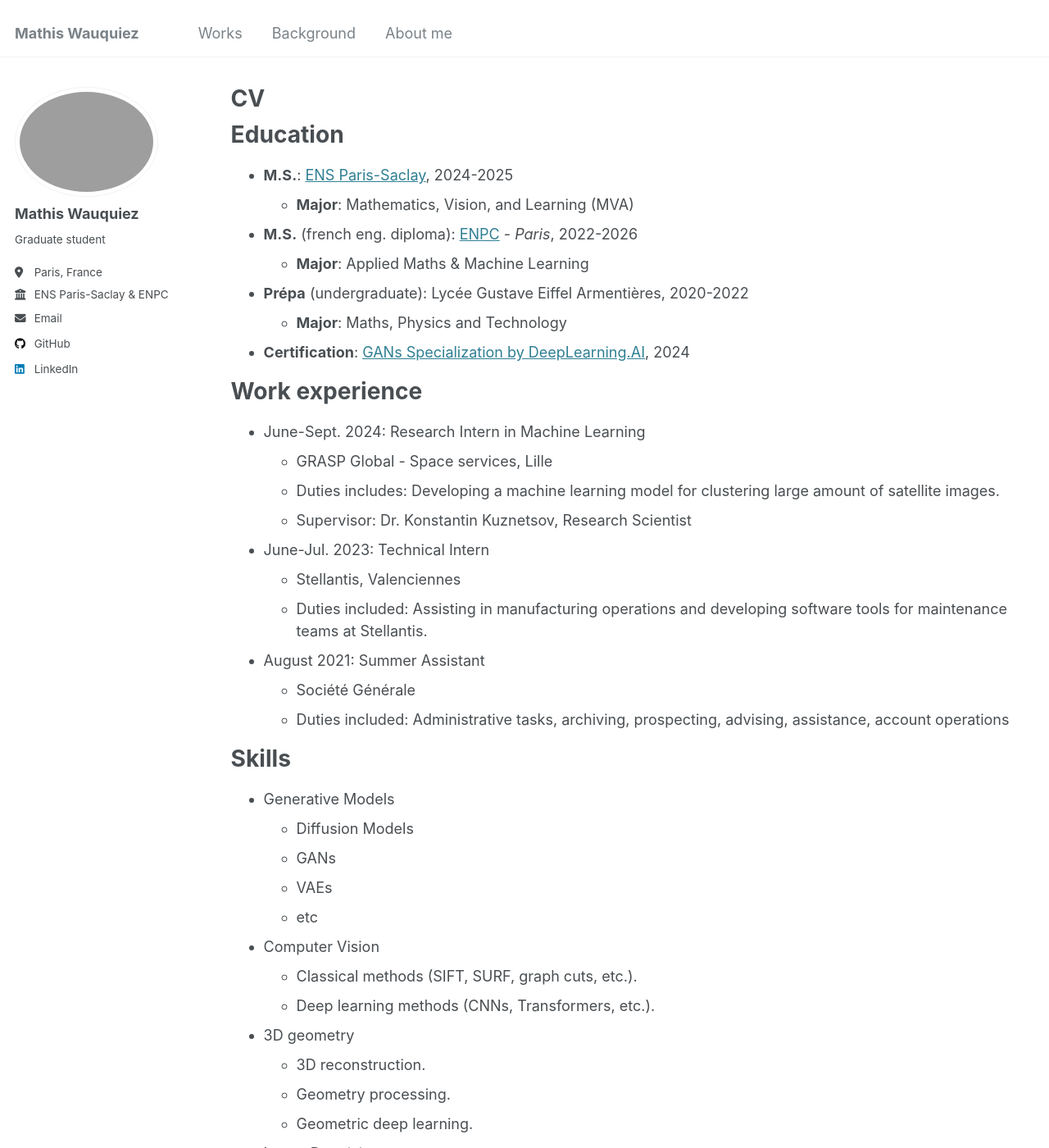
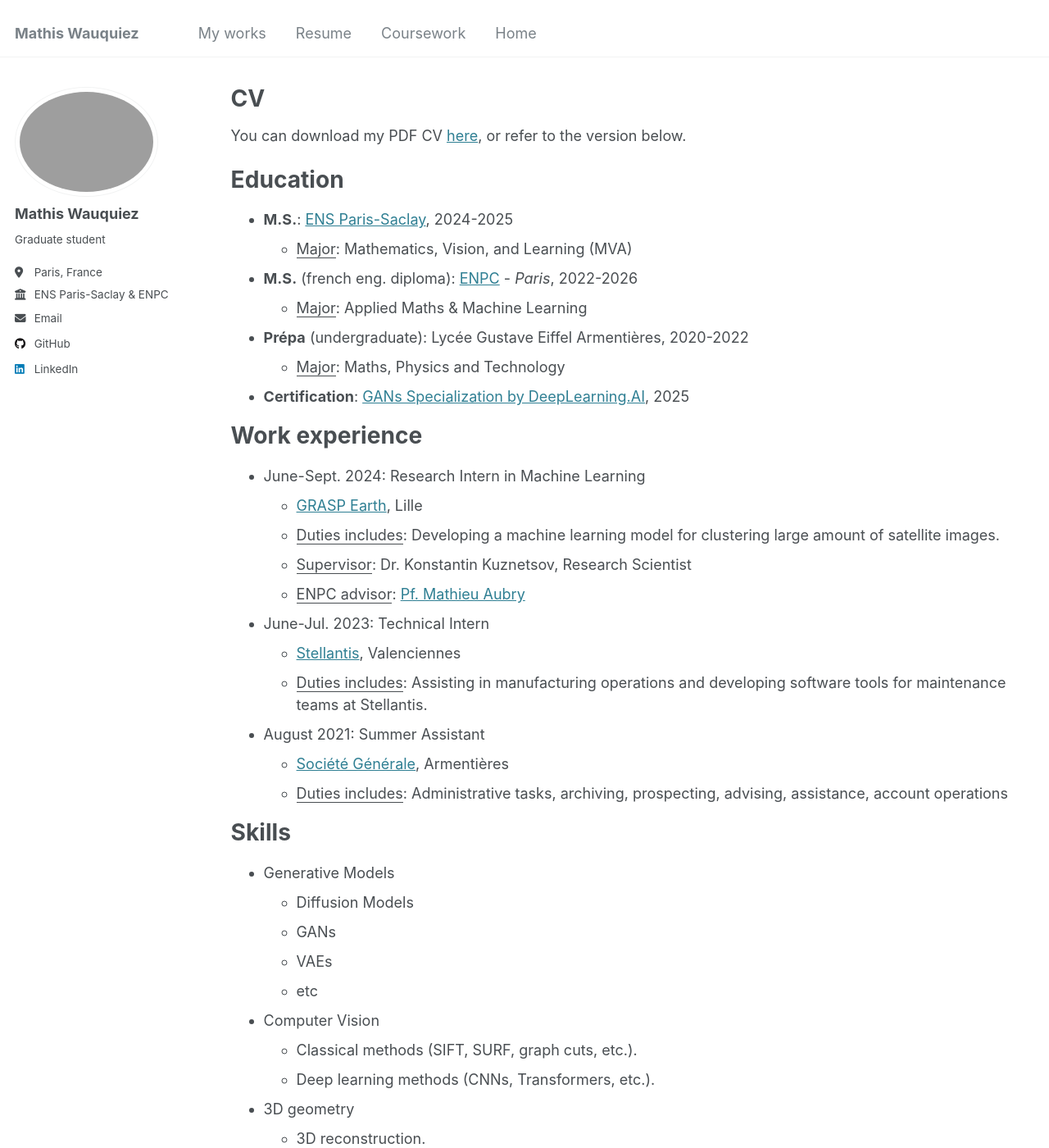
Before and after one commit to pikoglu/pikoglu.github.io, a Jekyll site: the page built from _pages/cv.md, in a window 1280 px wide and 1400 px high. Shown: the whole window at 82% size. Built offline with Jekyll 4.4.1, drawn with Linux system fonts in a browser that asks for light colours.

Commit message:
dummy comit

```diff
--- a/_data/navigation.yml
+++ b/_data/navigation.yml
@@ -6,11 +6,14 @@
 
 main:
 
-  - title: "Works"
+  - title: "My works"
     url: /portfolio/
 
-  - title: "Background"
+  - title: "Resume"
     url: /cv/
 
-  - title: "About me"
+  - title: "Coursework"
     url: /about/
+
+  - title: "Home"
+    url: /home/
--- a/_pages/cv.md
+++ b/_pages/cv.md
@@ -9,32 +9,36 @@ redirect_from:
 
 {% include base_path %}
 
+
+You can download my PDF CV [here](/files/CV_Mathis_Wauquiez.pdf), or refer to the version below.
+
 Education
 ======
 * **M.S.**: [ENS Paris-Saclay](https://www.master-mva.com), 2024-2025
-  * __Major__: Mathematics, Vision, and Learning (MVA)
+  * <u>Major</u>: Mathematics, Vision, and Learning (MVA)
 * **M.S.** (french eng. diploma): [ENPC](https://ecoledesponts.fr/en) - *Paris*, 2022-2026
-  * __Major__: Applied Maths & Machine Learning
+  * <u>Major</u>: Applied Maths & Machine Learning
 * **Prépa** (undergraduate): Lycée Gustave Eiffel Armentières, 2020-2022
-  * __Major__: Maths, Physics and Technology
+  * <u>Major</u>: Maths, Physics and Technology
 
-* **Certification**: [GANs Specialization by DeepLearning.AI](https://www.coursera.org/account/accomplishments/specialization/STNCSAF6BNCR), 2024
+* **Certification**: [GANs Specialization by DeepLearning.AI](https://www.coursera.org/account/accomplishments/specialization/STNCSAF6BNCR), 2025
 
 
 Work experience
 ======
 * June-Sept. 2024: Research Intern in Machine Learning
-  * GRASP Global - Space services, Lille
-  * Duties includes: Developing a machine learning model for clustering large amount of satellite images.
-  * Supervisor: Dr. Konstantin Kuznetsov, Research Scientist
+  * [GRASP Earth](https://www.grasp-earth.com), Lille
+  * <u>Duties includes</u>: Developing a machine learning model for clustering large amount of satellite images.
+  * <u>Supervisor</u>: Dr. Konstantin Kuznetsov, Research Scientist
+  * <u>ENPC advisor</u>: [Pf. Mathieu Aubry](https://mathieuaubry.github.io)
 
 * June-Jul. 2023: Technical Intern
-  * Stellantis, Valenciennes
-  * Duties included: Assisting in manufacturing operations and developing software tools for maintenance teams at Stellantis.
+  * [Stellantis](https://www.stellantis.com/en), Valenciennes
+  * <u>Duties includes</u>: Assisting in manufacturing operations and developing software tools for maintenance teams at Stellantis.
 
 * August 2021: Summer Assistant
-  * Société Générale
-  * Duties included: Administrative tasks, archiving, prospecting, advising, assistance, account operations
+  * [Société Générale](https://www.societegenerale.com/en), Armentières
+  * <u>Duties includes</u>: Administrative tasks, archiving, prospecting, advising, assistance, account operations
 
 Skills
 ======
```
Also changed, not shown: _pages/about.md (+44 -3 lines), _pages/home.md (added, +18 -0 lines), _pages/portfolio.html (+20 -3 lines), 1 other file.
